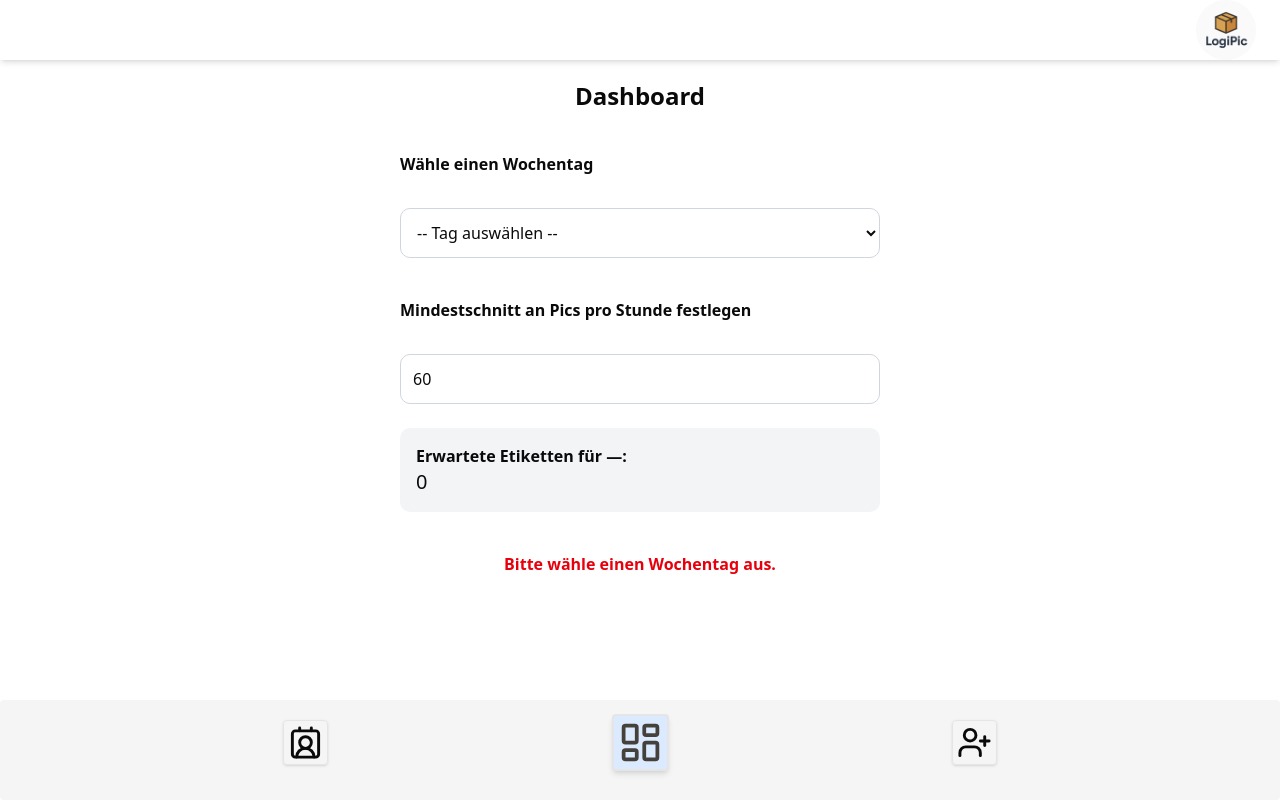
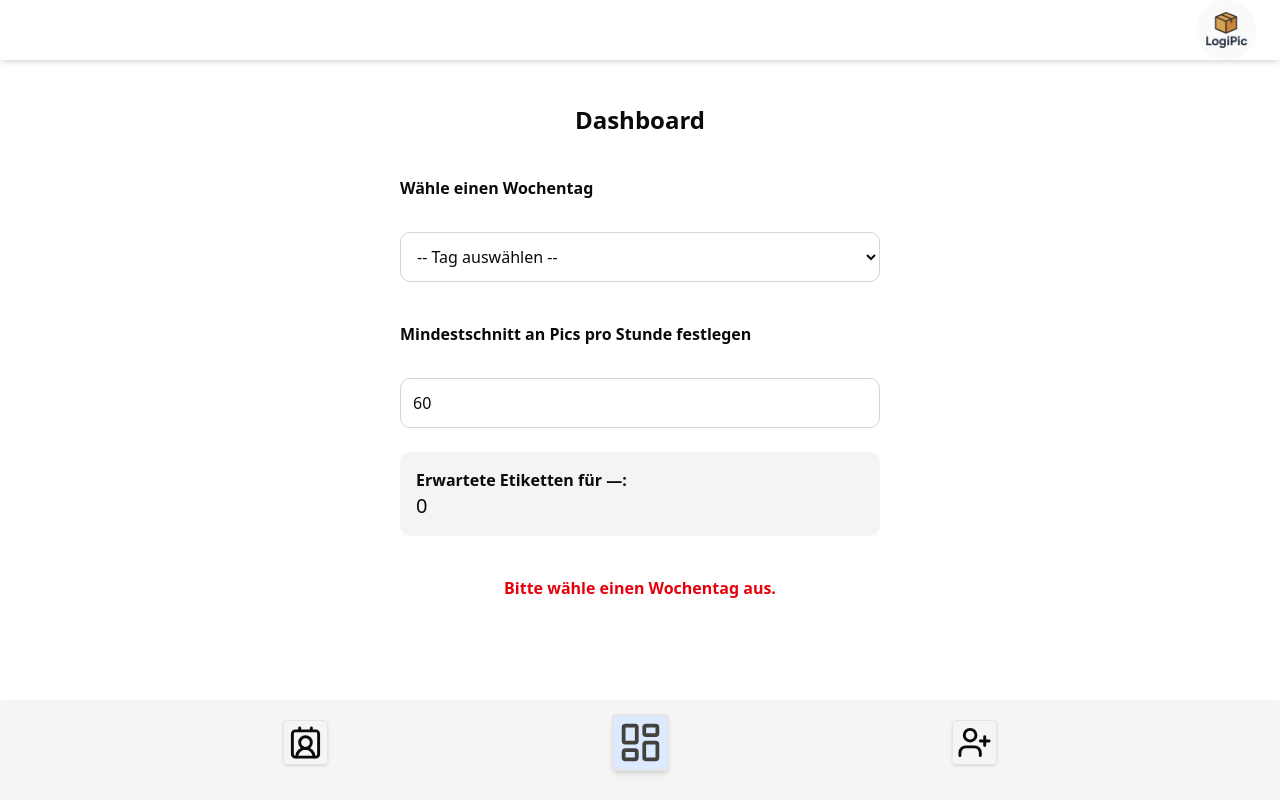
Before and after one commit to realmaxv/logipic, a React (Vite) app: page / in a window 1280 px wide. Built offline with nearby package versions, Linux system fonts and the light colour scheme.

Commit message:
fix padding

```diff
--- a/src/pages/Dashboard.tsx
+++ b/src/pages/Dashboard.tsx
@@ -47,7 +47,7 @@ function Dashboard() {
   const neededEmployees = missingHours > 0 ? Math.ceil(missingHours / 8) : 0;
 
   return (
-    <main className="w-full max-w-lg mx-auto p-4 flex flex-col gap-6 pt-10">
+    <main className="w-full max-w-lg mx-auto p-4 flex flex-col gap-6 pt-16">
       <h1 className="text-2xl font-bold text-center mb-4">Dashboard</h1>
 
       <label htmlFor="weekday" className="font-semibold mb-2 block">
--- a/src/pages/Employees.tsx
+++ b/src/pages/Employees.tsx
@@ -32,7 +32,7 @@ function Employees() {
   };
 
   return (
-    <section className="pt-2 pb-2 overflow-x-hidden flex flex-col items-center">
+    <section className="pt-6 pb-2 overflow-x-hidden flex flex-col items-center ">
       <div className="md:block flex items-start justify-center w-full">
         <Table className="overflow-y-scroll bg-accent rounded-2xl w-full max-w-5xl dark:bg-gray-900">
           <TableCaption className="dark:text-gray-300">
```
